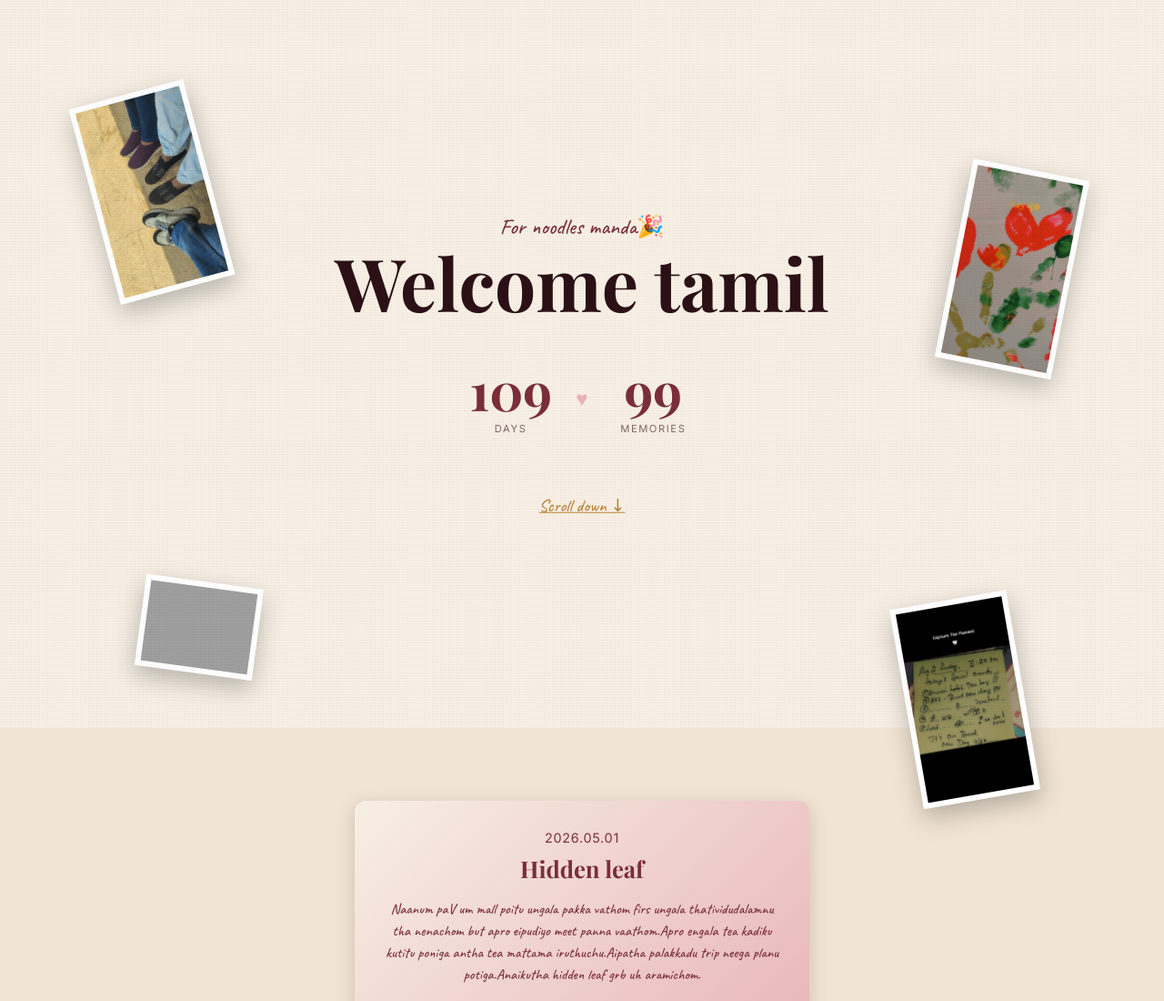
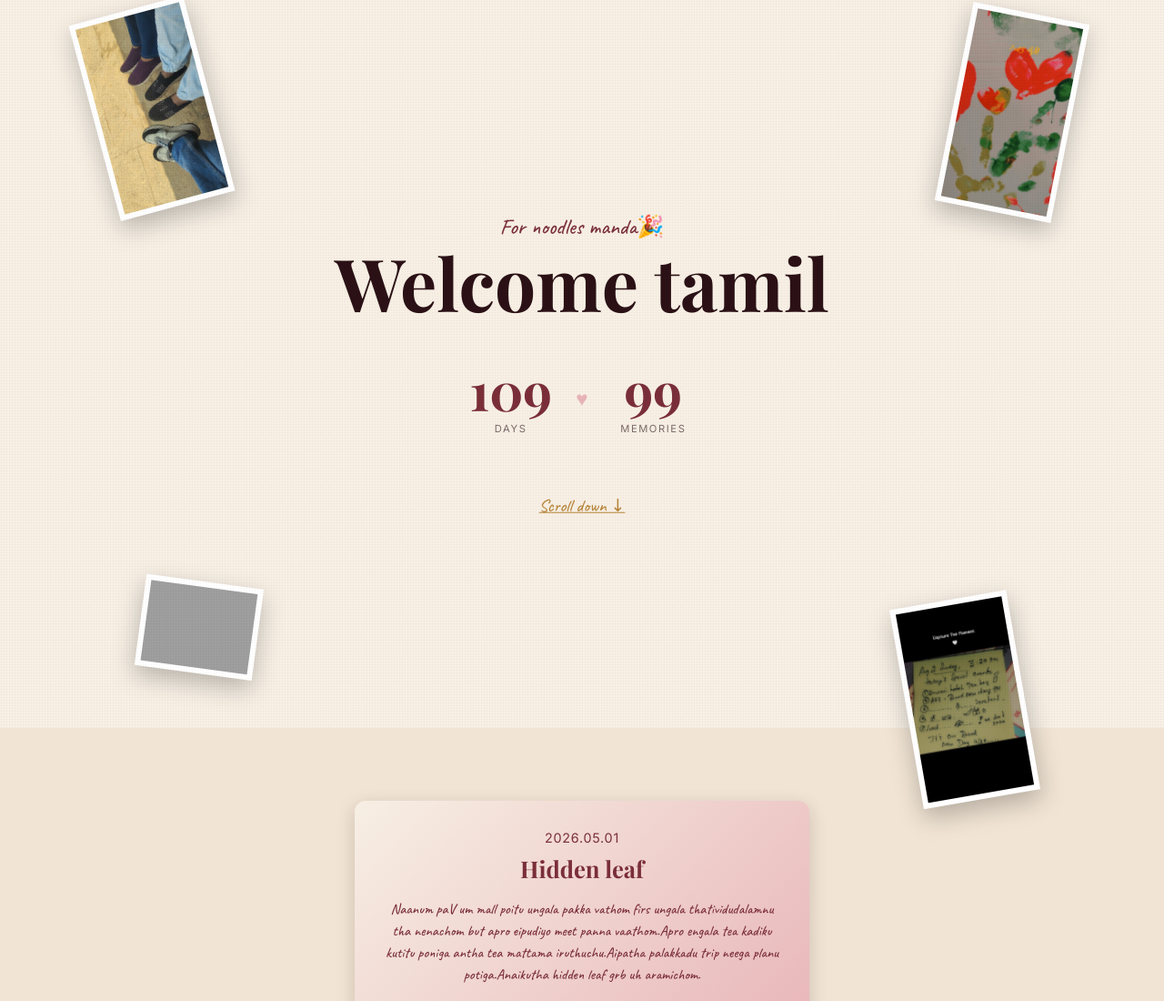
Before and after one commit to jthan3862-alt/Recap, a plain HTML site: page tamil.html in a window 1280 px wide. Shown: the top 1100 px of the page at 91% size. Drawn offline with nearby package versions, Linux system fonts and the light colour scheme; grey boxes are pictures that could not be loaded.

Commit message:
Add files via upload

```diff
--- a/tamil.html
+++ b/tamil.html
@@ -214,7 +214,7 @@
 
 .photo-1 {
     left: 8%;
-    top: 100px;
+    top: 8px;
 
     transform: rotate(-15deg);
 
@@ -226,7 +226,7 @@
 
 .photo-2 {
     right: 8%;
-    top: 180px;
+    top: 8px;
 
     transform: rotate(10deg);
 
```
